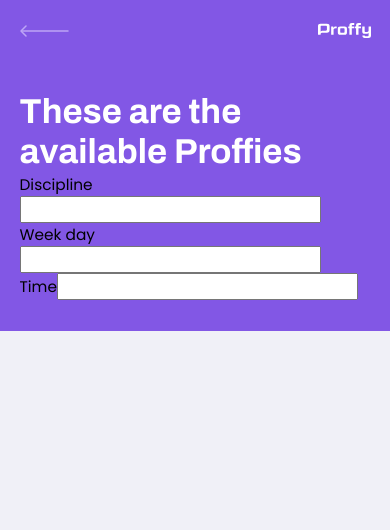
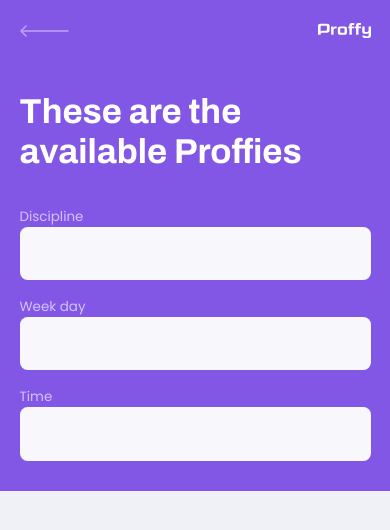
Before and after one commit to leost3/Proffy, a React (Create React App) app: page /study in a window 390 px wide. Shown: the top 530 px of the page. Built offline with nearby package versions, Linux system fonts and the light colour scheme.

Commit message:
styles: add styles mobile to header

```diff
--- a/src/pages/teacher-list/styles.css
+++ b/src/pages/teacher-list/styles.css
@@ -2,3 +2,47 @@
   width: 100vw;
   height: 100vh;
 }
+
+#search-teachers {
+  margin-top: 3.2rem;
+}
+
+#search-teachers label {
+  color: var(--color-text-in-primary);
+}
+
+#search-teachers .input-block {
+  position: relative;
+}
+
+#search-teachers .input-block + .input-block{
+  margin-top: 1.4rem;
+}
+
+#search-teachers .input-block label{
+  font-size: 1.4rem;
+}
+
+#search-teachers .input-block input{
+  width: 100%;
+  height: 5.6rem;
+  margin-top: 0,8rem;
+  border-radius: 0.8rem;
+  background: var(--color-input-background);
+  border: 1px solid var(--color-inline-in-white);
+  outline: 0;
+  padding: 0 1.6rem;
+  font: 1.6rem Archivo;
+}
+
+
+#search-teachers .input-block:focus-within::after {
+  width: calc(100% - 3.2rem);
+  height: 2px;
+  content:'';
+  background: var(--color-primary-light);
+  position: absolute;
+  left: 1.6rem;
+  right: 1.6rem;
+  bottom: 0;
+}
```
